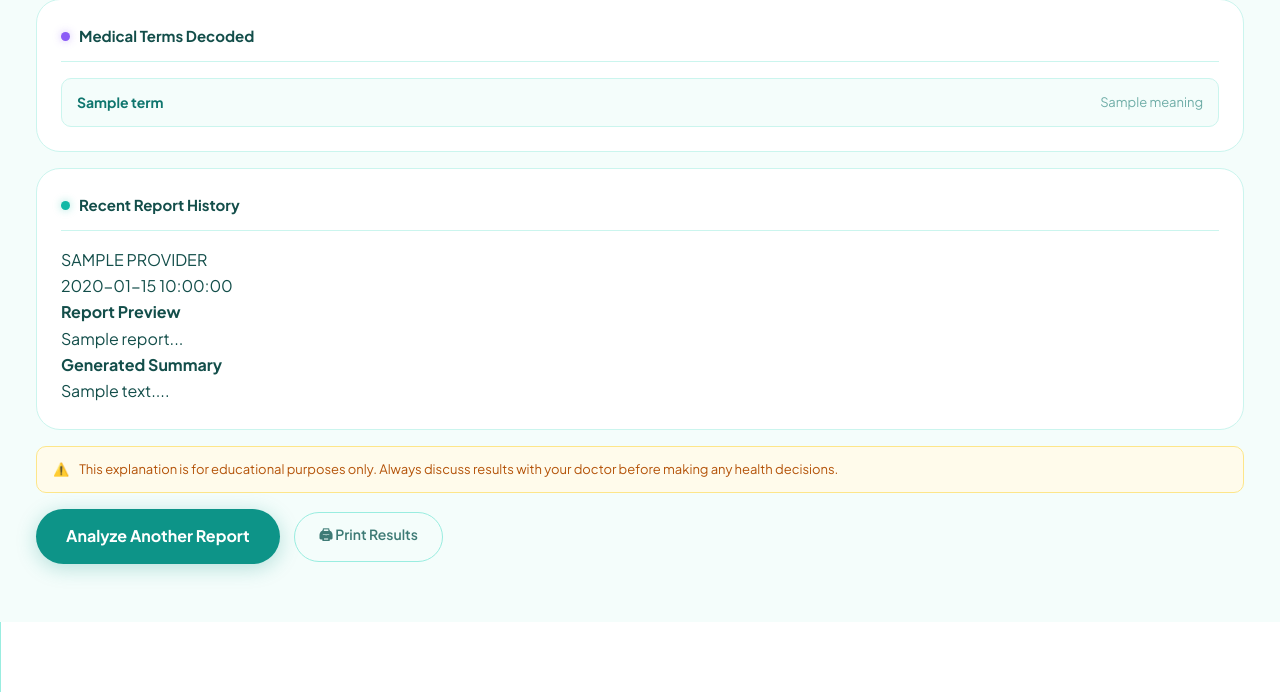
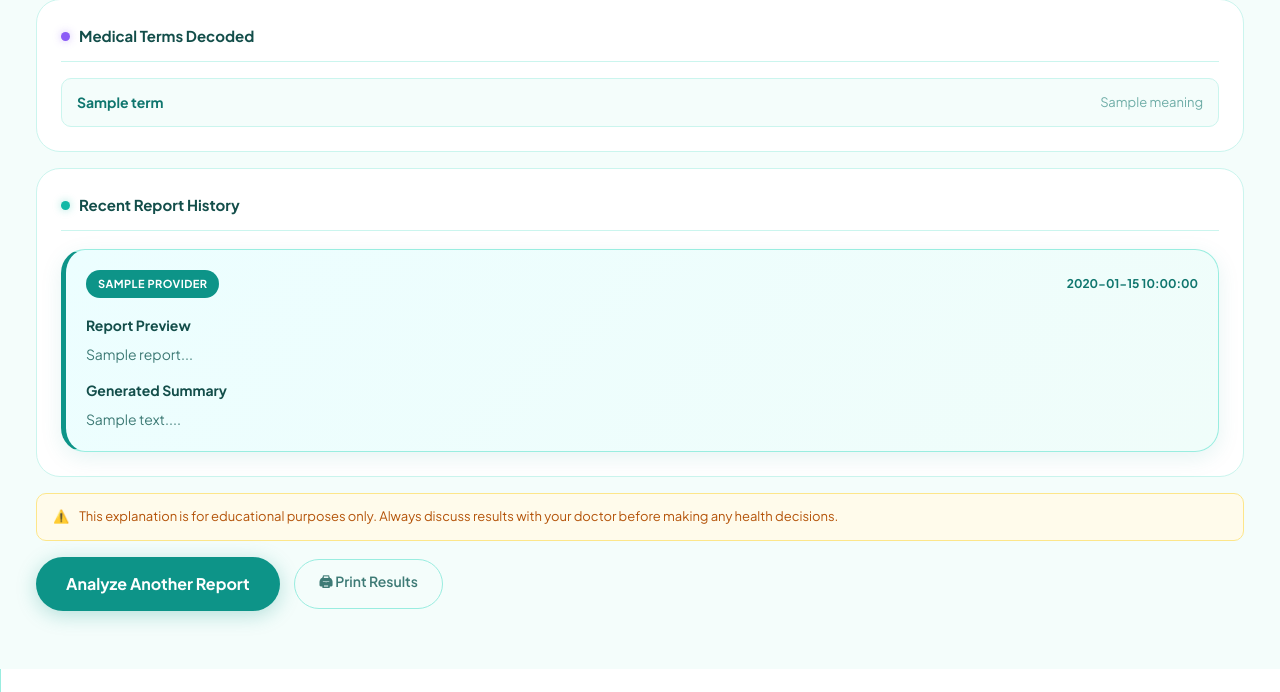
Before and after one commit to navdeepj123/radiology-explainer-ai, a Flask app: template frontend/templates/results.html in a window 1280 px wide. Shown: the part 526-1218 px from the top of the page. Run offline with Flask 3, Linux system fonts and the light colour scheme; the template is opened without the code that fills it: most values are stand-ins (such as "Sample title", 1, 10 or a date in 2020); some web fonts are replaced.

Commit message:
ADDED AND COMPLETED THE HISTORY SECTION JUST NEEDED TO FIX 1-2 THINGS

```diff
--- a/backend/app.py
+++ b/backend/app.py
@@ -4,6 +4,7 @@ ClearScan — Radiology Report Explainer
 """
 
 import os
+import re
 from datetime import datetime
 from flask import Flask, request, render_template, session, jsonify
 from flask_cors import CORS
@@ -91,6 +92,17 @@ def clean_ai_reply(reply):
     return reply
 
 
+def clean_history_text(text):
+    text = str(text)
+    text = re.sub(r"<[^>]+>", " ", text)
+    text = text.replace("&nbsp;", " ")
+    text = text.replace("&amp;", "&")
+    text = text.replace("&lt;", "<")
+    text = text.replace("&gt;", ">")
+    text = " ".join(text.split())
+    return text
+
+
 @app.route("/")
 def home():
     return render_template("home.html")
@@ -131,11 +143,12 @@ def analyze():
     history = session.get("history", [])
 
     summary_text = results.get("summary", "") if isinstance(results, dict) else str(results)
+    summary_text = clean_history_text(summary_text)
 
     history.append({
         "date": datetime.now().strftime("%d %b %Y, %I:%M %p"),
         "provider": provider,
-        "report": report_text[:150],
+        "report": clean_history_text(report_text[:150]),
         "summary": summary_text[:250]
     })
 
--- a/frontend/static/style.css
+++ b/frontend/static/style.css
@@ -370,3 +370,83 @@ input[type="text"]:focus { outline:none; border-color:var(--teal-500); box-shado
     .results-layout { grid-template-columns:1fr !important; }
     .explanation-panel { max-height:none !important; overflow:visible !important; }
 }
+
+
+/* ═════════ REPORT HISTORY ═════════ */
+/* ═════════ REPORT HISTORY ═════════ */
+
+.history-grid{
+    display:grid;
+    grid-template-columns:1fr;
+    gap:18px;
+    margin-top:18px;
+}
+
+.history-card{
+    background:linear-gradient(135deg, #ECFEFF 0%, #F0FDFA 100%);
+    border:1px solid #99EDE0;
+    border-left:5px solid var(--teal-600);
+    border-radius:var(--r-lg);
+    padding:20px;
+    box-shadow:0 6px 22px rgba(13,148,136,0.10);
+    transition:transform 0.25s ease, box-shadow 0.25s ease;
+}
+
+.history-card:hover{
+    transform:translateY(-2px);
+    box-shadow:0 10px 30px rgba(13,148,136,0.16);
+}
+
+.history-top{
+    display:flex;
+    justify-content:space-between;
+    align-items:center;
+    margin-bottom:16px;
+    gap:12px;
+    flex-wrap:wrap;
+}
+
+.history-provider{
+    background:var(--teal-600);
+    color:#ffffff;
+    font-size:11px;
+    font-weight:700;
+    padding:5px 12px;
+    border-radius:999px;
+    letter-spacing:0.04em;
+}
+
+.history-date{
+    font-size:12px;
+    color:var(--teal-700);
+    font-weight:700;
+}
+
+.history-section{
+    margin-top:12px;
+}
+
+.history-section strong{
+    display:block;
+    margin-bottom:6px;
+    color:var(--teal-900);
+    font-size:14px;
+}
+
+.history-section p{
+    margin:0;
+    color:var(--text-mid);
+    line-height:1.7;
+    font-size:14px;
+}
+
+@media (max-width:560px){
+    .history-card{
+        padding:16px;
+    }
+
+    .history-top{
+        flex-direction:column;
+        align-items:flex-start;
+    }
+}
```
